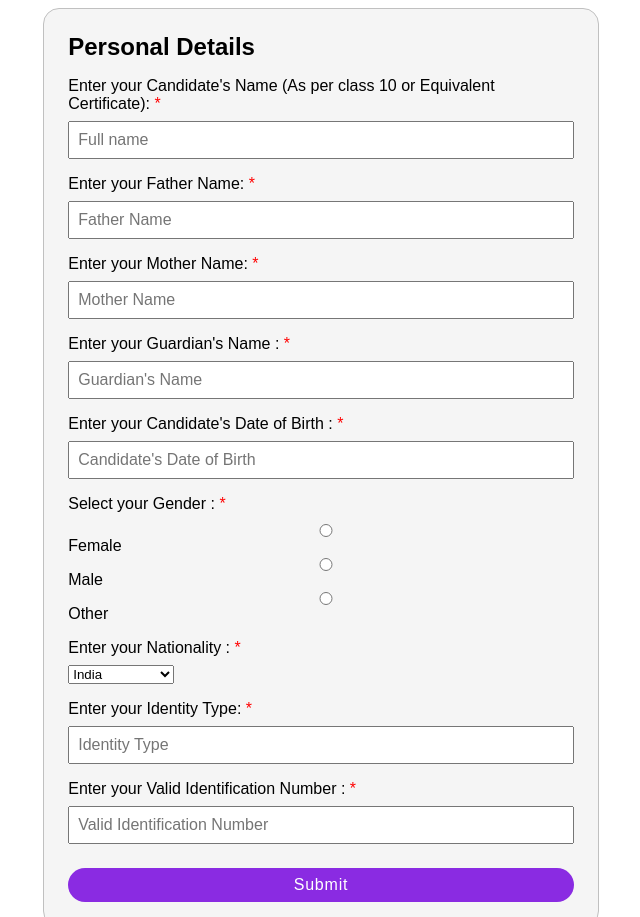
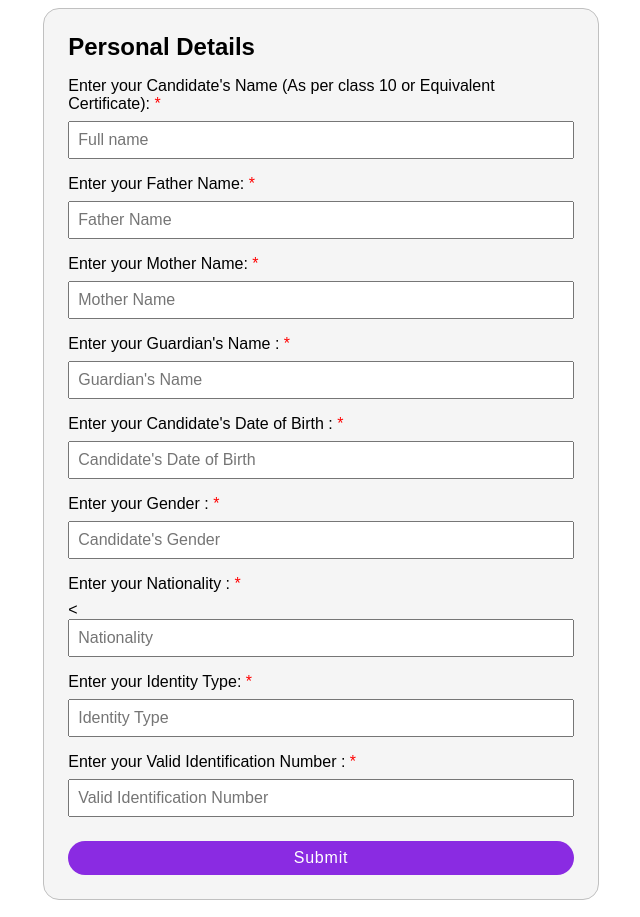
Before and after one commit to nishantrazz/cuet, a plain HTML site: page index.html in a window 1280 px wide. Shown: the top 917 px of the page, without its empty margins (319-959 px from the left). Drawn offline with Linux system fonts and the light colour scheme.

Commit message:
Update index.html

```diff
--- a/index.html
+++ b/index.html
@@ -101,20 +101,22 @@
        </div>
 
        <div>
-        <label for="">Select your Gender :</label>
-        <input type = "radio" name = "gender" value = "female">Female
+        <label for="">Enter your Gender :</label>
+        <input type="text" name="gender" id="gender" placeholder="Candidate's Gender " required/>
+
+<!--         <input type = "radio" name = "gender" value = "female">Female
         <input type = "radio" name = "gender" value = "male">Male
-        <input type = "radio" name = "gender" value = "other">Other
+        <input type = "radio" name = "gender" value = "other">Other -->
        </div>
 
        <div>
         <label for="">Enter your Nationality :</label>
-        <!-- <input type="text" name="nationality" id="nationality" placeholder="Nationality" required/> -->
-            <select name = "nationality[]" >
+        <<input type="text" name="nationality" id="nationality" placeholder="Nationality" required/>
+<!--             <select name = "nationality[]" >
             <option value = "India">India</option>
             <option value = "Other Country">Other Country</option>
 
-            </select>
+            </select> -->
        </div>
 
        <div>
```
